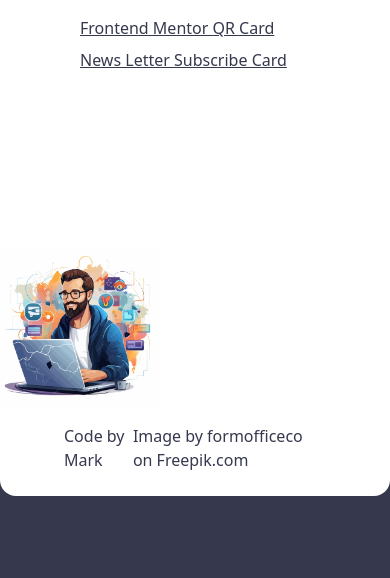
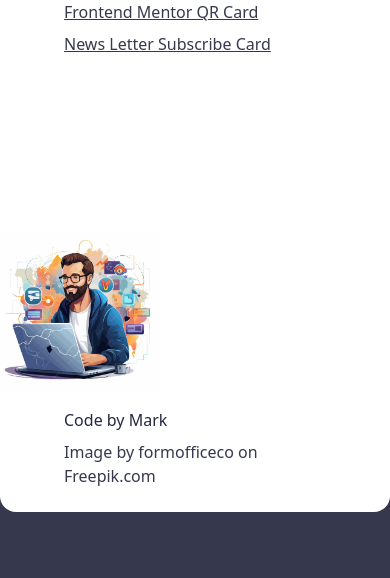
Before and after one commit to marksuson/marksuson.github.io, a website built with Vite: page index.html in a window 390 px wide. Shown: the part 266-844 px from the top of the page. Built offline with nearby package versions, Linux system fonts and the light colour scheme.

Commit message:
adding mobile compatibility

```diff
--- a/index.html
+++ b/index.html
@@ -22,14 +22,14 @@
           <ul>
             <li class="mb-2">
               <a
-                class="underline pl-4 transition duration-1000 hover:text-Pale_Navy hover:font-bold"
+                class="underline transition duration-1000 hover:text-Pale_Navy hover:font-bold md:pl-4"
                 href="https://marksuson.github.io/Frontend-QR-Card"
                 >Frontend Mentor QR Card</a
               >
             </li>
             <li class="mb-2">
               <a
-                class="underline pl-4 transition duration-1000 hover:text-Pale_Navy hover:font-bold"
+                class="underline transition duration-1000 hover:text-Pale_Navy hover:font-bold md:pl-4"
                 href="https://marksuson.github.io/newsletter-sign-up-with-success-message"
                 >News Letter Subscribe Card</a
               >
@@ -46,8 +46,10 @@
           />
         </section>
       </section>
-      <footer class="mx-16 mb-6 flex justify-between">
-        <section>Code by Mark</section>
+      <footer
+        class="mx-16 mb-6 flex flex-col space-y-2 md:flex-row md:justify-between md:space-y-0"
+      >
+        <section class="text-Dark_Navy font-medium">Code by Mark</section>
         <section>
           <a href="https://www.freepik.com/author/formofficeco"
             >Image by formofficeco on Freepik.com</a
```
Also changed, not shown: 1 other file.
